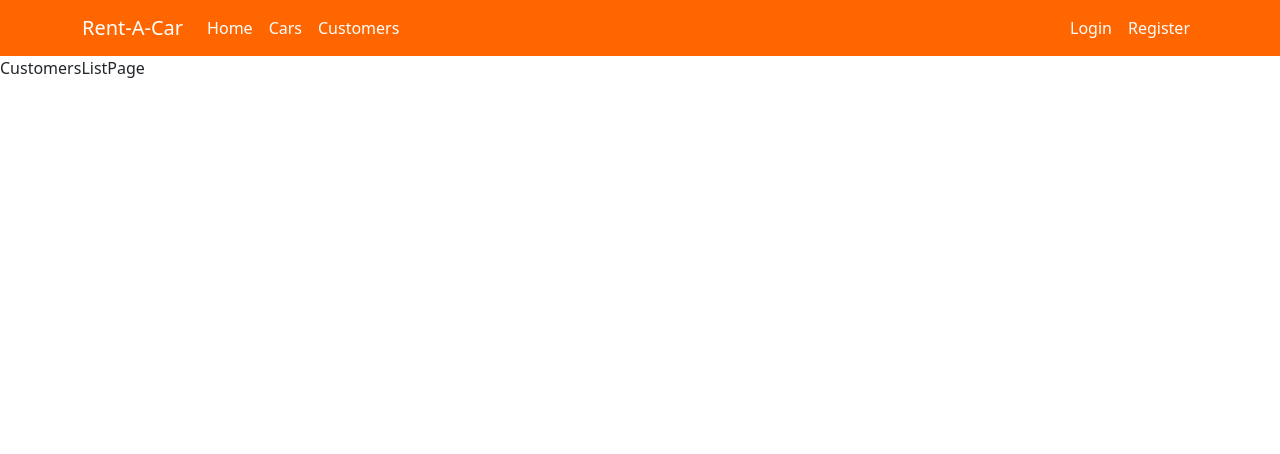
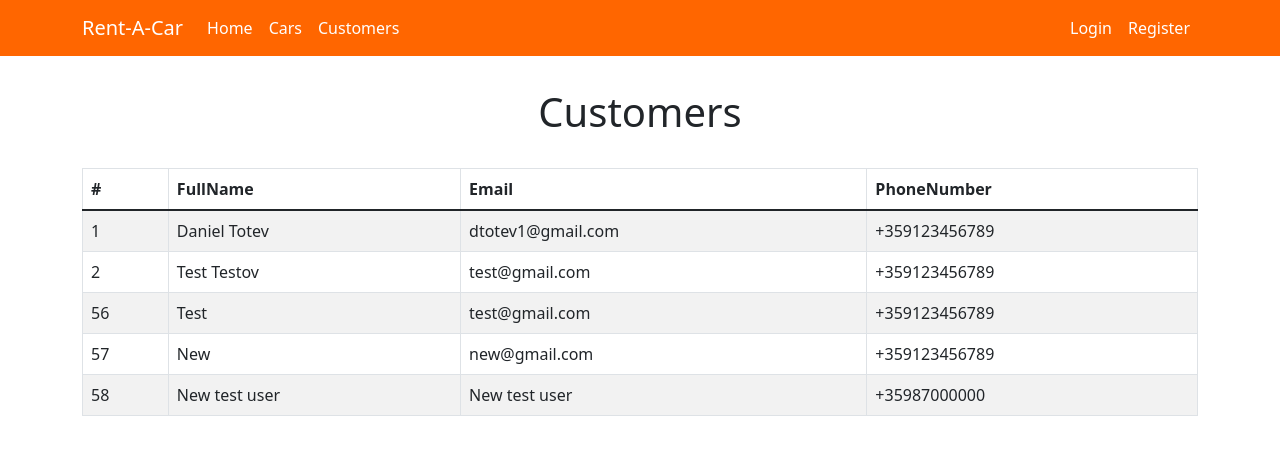
Before and after one commit to DanielTotev/React-Project-FMI, a React (Create React App) app: page /customers in a window 1280 px wide. Shown: the top 454 px of the page. Built offline with nearby package versions, Linux system fonts and the light colour scheme; data requests are answered from the project's data file.

Commit message:
implemented customer list page

```diff
--- a/src/pages/CustomersListPage.jsx
+++ b/src/pages/CustomersListPage.jsx
@@ -1,5 +1,41 @@
-import React from "react";
+import React, { useEffect, useState } from "react";
+import { Container, Table } from "react-bootstrap";
+import { loadAllCustomers } from "../util/customerUtils";
 
 export default function CustomersListPage() {
-  return <div>CustomersListPage</div>;
+  const [customers, setCustomers] = useState([]);
+
+  useEffect(() => {
+    loadAllCustomers().then((res) => setCustomers(res));
+  }, []);
+
+  return (
+    <Container>
+      <div
+        style={{ textAlign: "center", marginBottom: "2em", marginTop: "2em" }}
+      >
+        <h1>Customers</h1>
+      </div>
+      <Table striped bordered hover>
+        <thead>
+          <tr>
+            <th>#</th>
+            <th>FullName</th>
+            <th>Email</th>
+            <th>PhoneNumber</th>
+          </tr>
+        </thead>
+        <tbody>
+          {customers.map((customer) => (
+            <tr key={customer.id}>
+              <td>{customer.id}</td>
+              <td>{customer.fullName}</td>
+              <td>{customer.email}</td>
+              <td>{customer.phoneNumber}</td>
+            </tr>
+          ))}
+        </tbody>
+      </Table>
+    </Container>
+  );
 }
--- a/src/util/customerUtils.js
+++ b/src/util/customerUtils.js
@@ -9,3 +9,7 @@ export const registerCustomer = (customer) => {
     },
   });
 };
+
+export const loadAllCustomers = () => {
+  return fetch(apiUrl).then((res) => res.json());
+};
```
